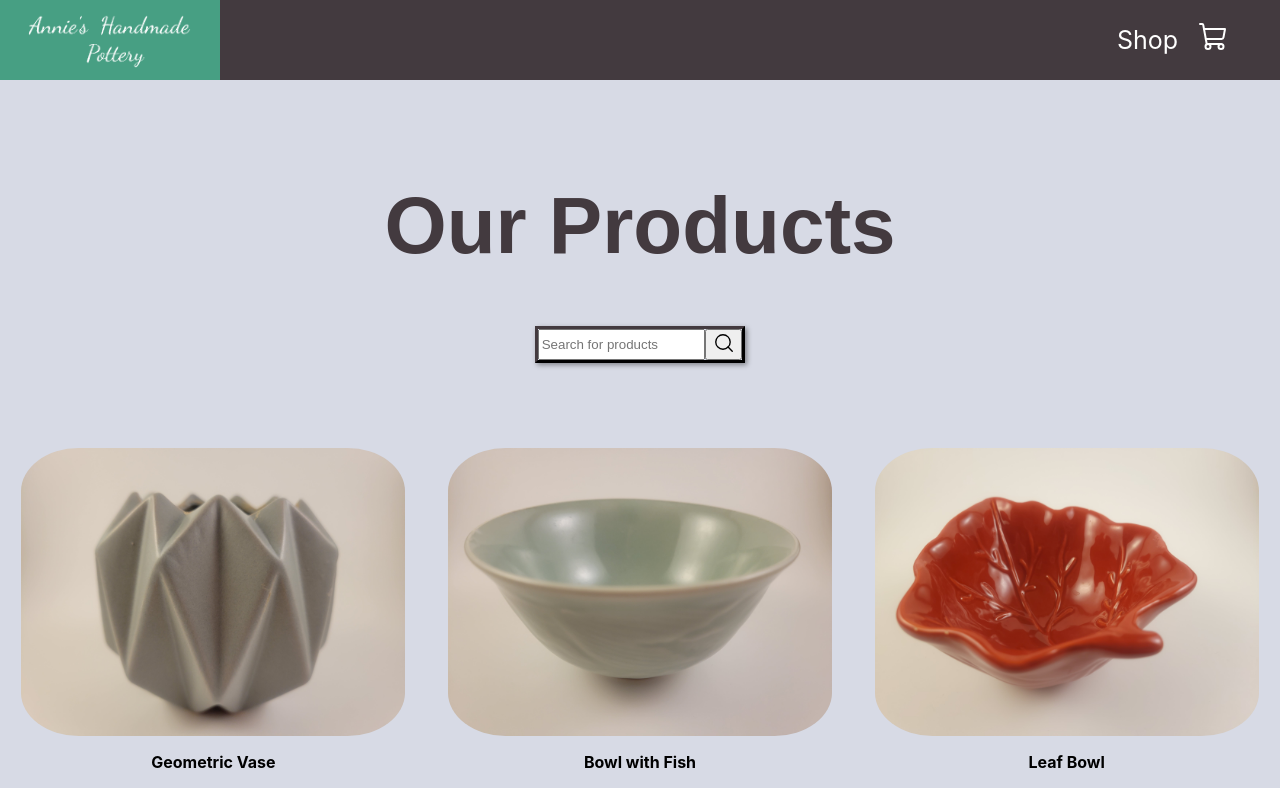
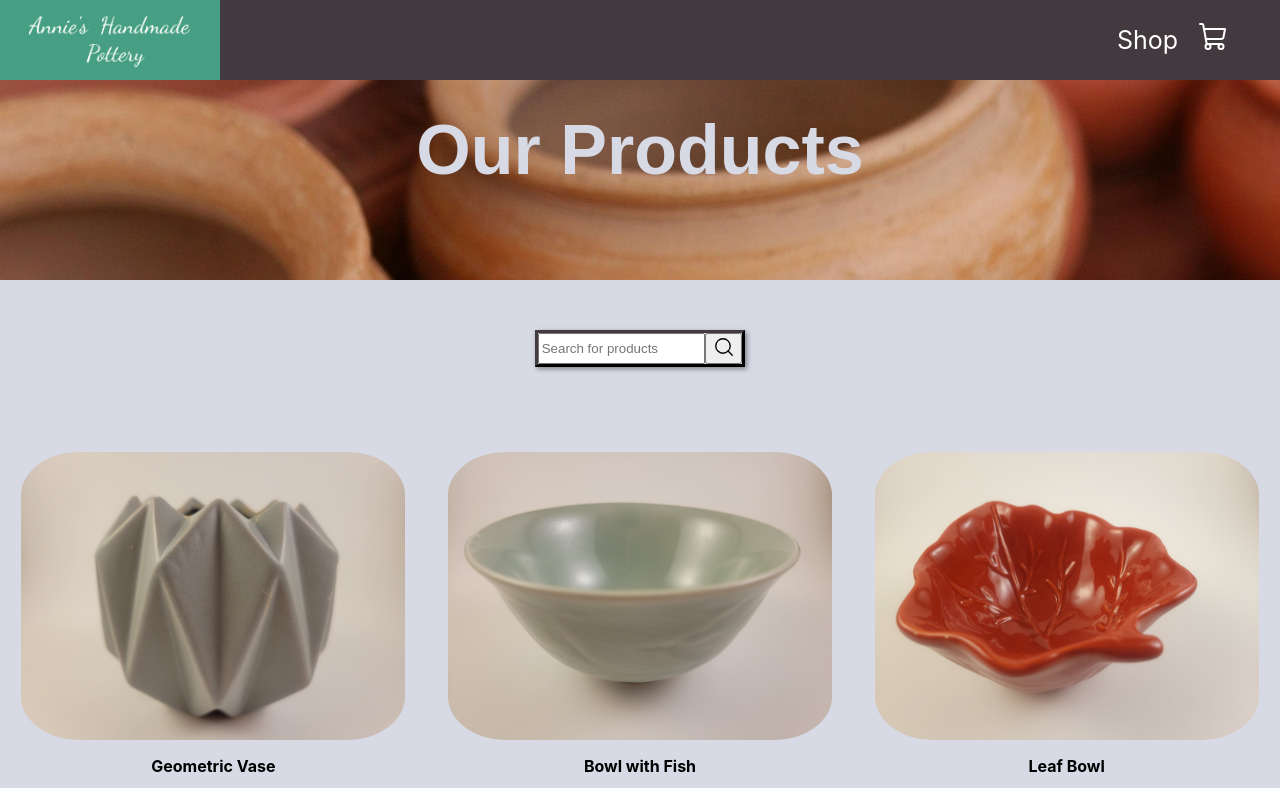
Before and after one commit to LaurenCummings/shop-project, a React (Create React App) app: page / in a window 1280 px wide. Shown: the top 788 px of the page. Built offline with nearby package versions, Linux system fonts and the light colour scheme.

Commit message:
Added background to shop and changed colors

```diff
--- a/src/components/Shop.css
+++ b/src/components/Shop.css
@@ -1,14 +1,22 @@
 .shopTitle {
-    margin-top: 100px;
+    /* padding-top: 100px; */
+    height: 200px;
+    background-image: url("../images/pottery-bg.jpg");
+}
+
+.shopTitle h1 {
+    color: rgb(215, 218, 229);
+    font-size: 70px;
+    font-family: 'Arial', sans-serif;
     text-align: center;
-    font-size: 40px;
-    font-family: 'Arial', sans-serif;
-    color: rgb(67, 58, 63);
+    margin: 0;
+    padding: 30px;
 }
 
 .searchBar {
     width: 16%;
     margin: auto;
+    margin-top: 50px;
     border:3px outset rgb(67, 58, 63);
     box-shadow: 2px 2px 5px rgba(0,0,0,0.4);
     -webkit-box-shadow: 2px 2px 5px rgba(0,0,0,0.4);
```
Also changed, not shown: src/images/pottery-bg.jpg (added).
